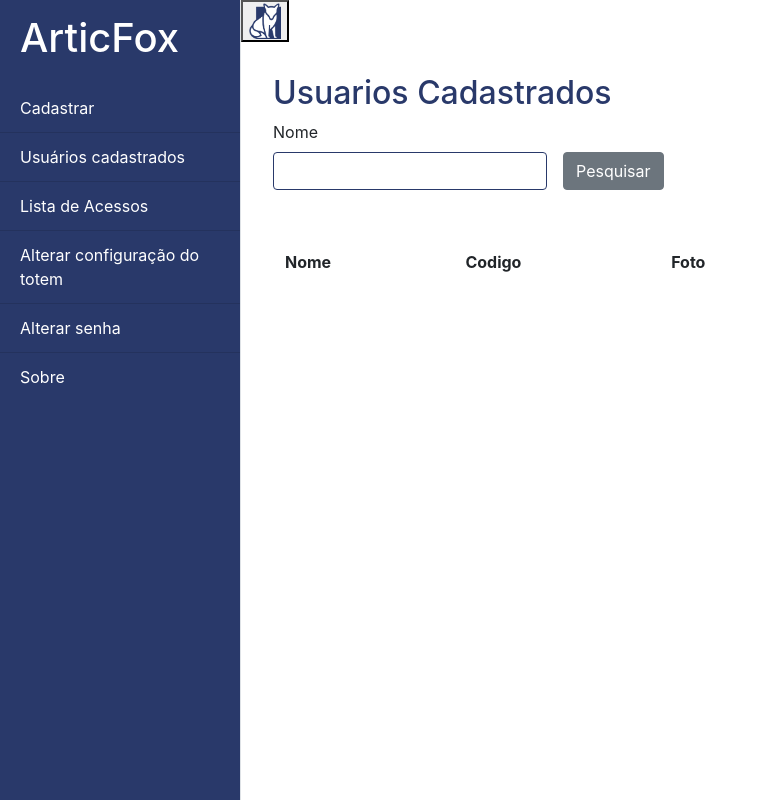
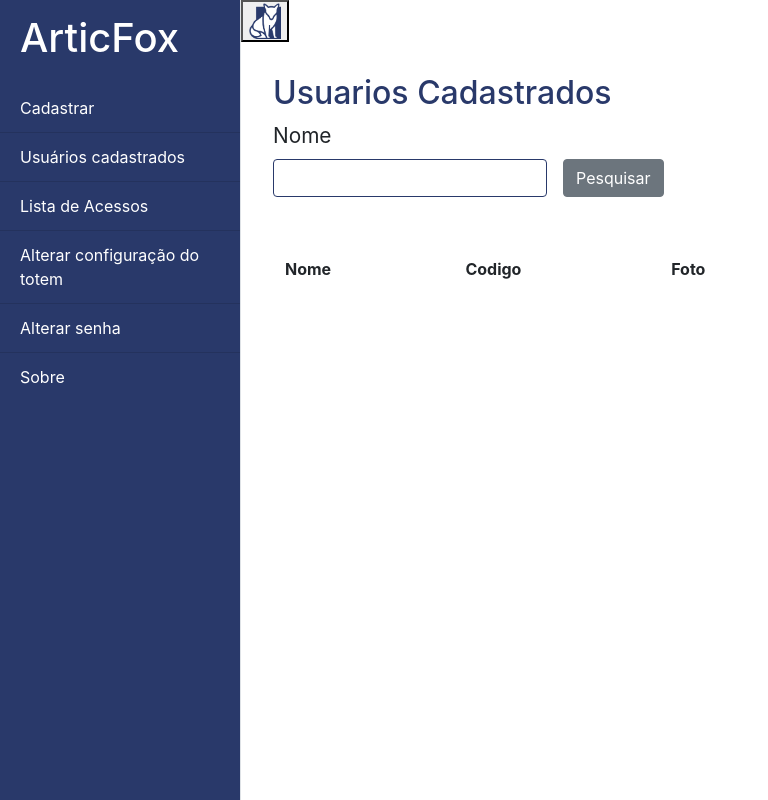
Before and after one commit to linchiyu/Django-general, a Django app: page /usuarioscadastrados in a window 1280 px wide. Shown: the whole page, without its empty margins (0-768 px from the left). Run offline with Django 3.2, Linux system fonts and the light colour scheme; the visitor is signed in with stand-in values (Sample User, id 1); data that the repository does not hold is empty; some libraries are stand-ins or nearby versions.

Commit message:
Aumento da fonte da descricoes dos campos

```diff
--- a/backend/static/css/base.css
+++ b/backend/static/css/base.css
@@ -1,5 +1,9 @@
 .form-control {
     border-color: #29396a !important;
+}
+
+label {
+    font-size: 130%;
 }
 
 body,
@@ -16,6 +20,6 @@ html,
 h1,
 h2,
 h3 {
-    color: #29396a ;
+    color: #29396a;
 
 }
```
